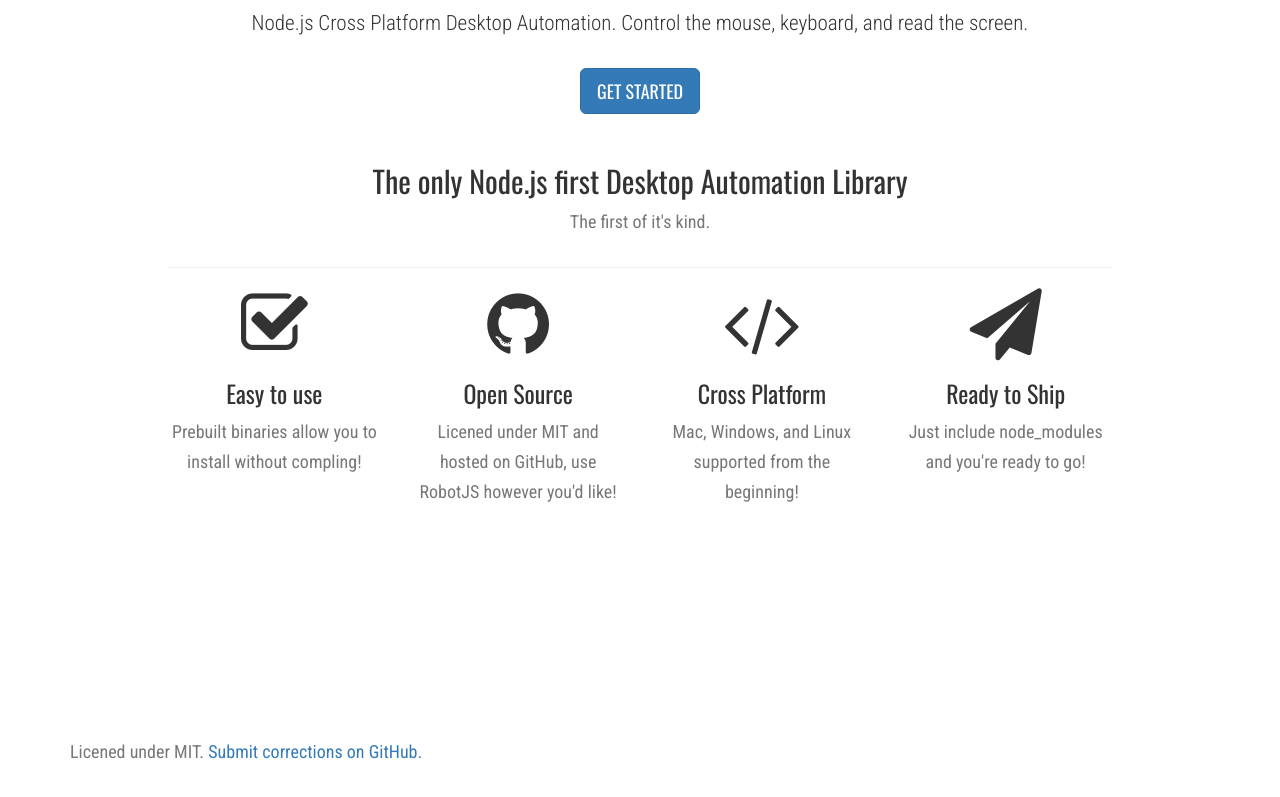
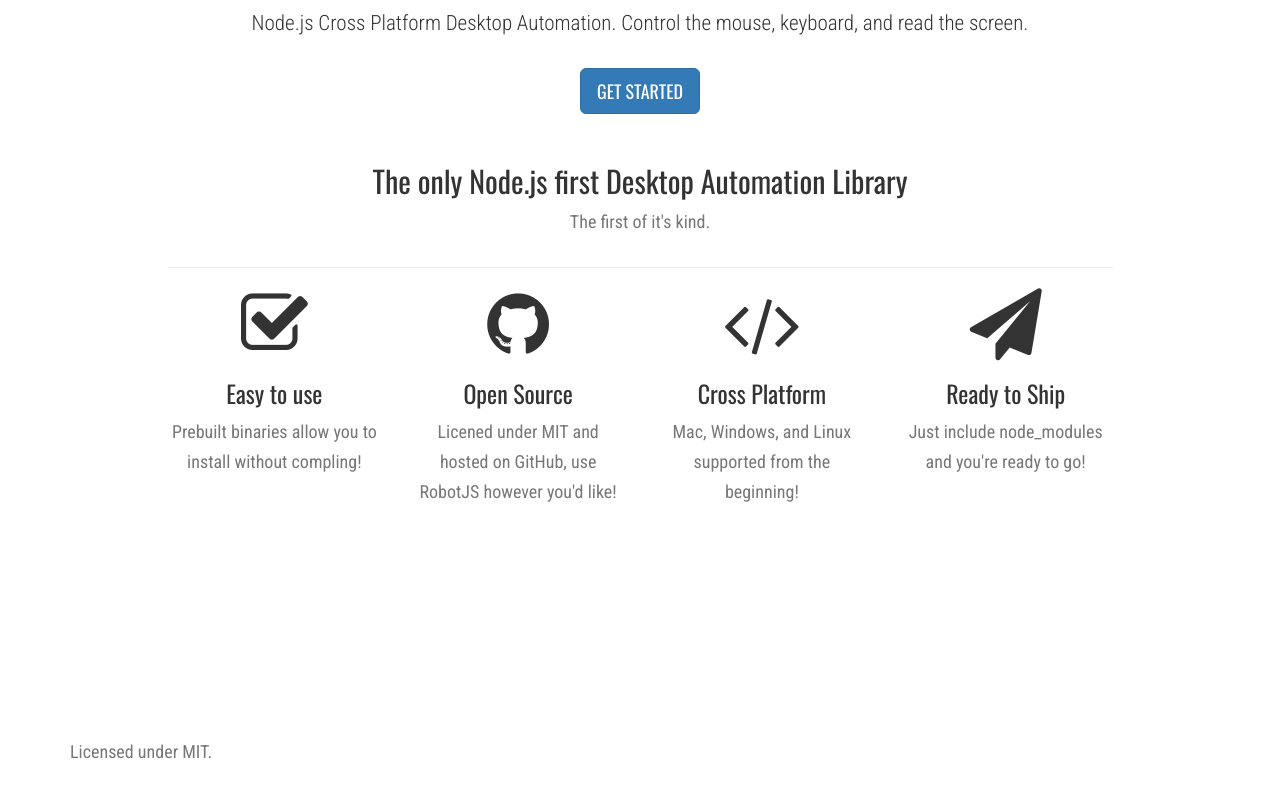
Before and after one commit to octalmage/robotjs.io, a Jekyll site: the page built from index.html, in a window 1280 px wide and 1218 px high. Shown: the part 421-1218 px from the top of the window. Built offline with Jekyll 4.4.1, drawn with Linux system fonts in a browser that asks for light colours; nearby versions of some CDN libraries; the list of posts is cut into pages by our own code; comment, search, counter and statistics services are not loaded.

Commit message:
Update footer text.

```diff
--- a/_data/global.yml
+++ b/_data/global.yml
@@ -2,7 +2,7 @@
 title: 'RobotJS'
 description: 'Node.js Cross Platform Desktop Automation. Control the mouse, keyboard, and read the screen.'
 url: '//robotjs.io' # the base hostname & protocol for your site
-footer_text: 'Licened under MIT. <a href="https://github.com/octalmage/robotjs.io">Submit corrections on GitHub</a>.'
+footer_text: 'Licensed under MIT.'
 
 # Admin Settings
 admin_name: 'Jason Stallings'
```
